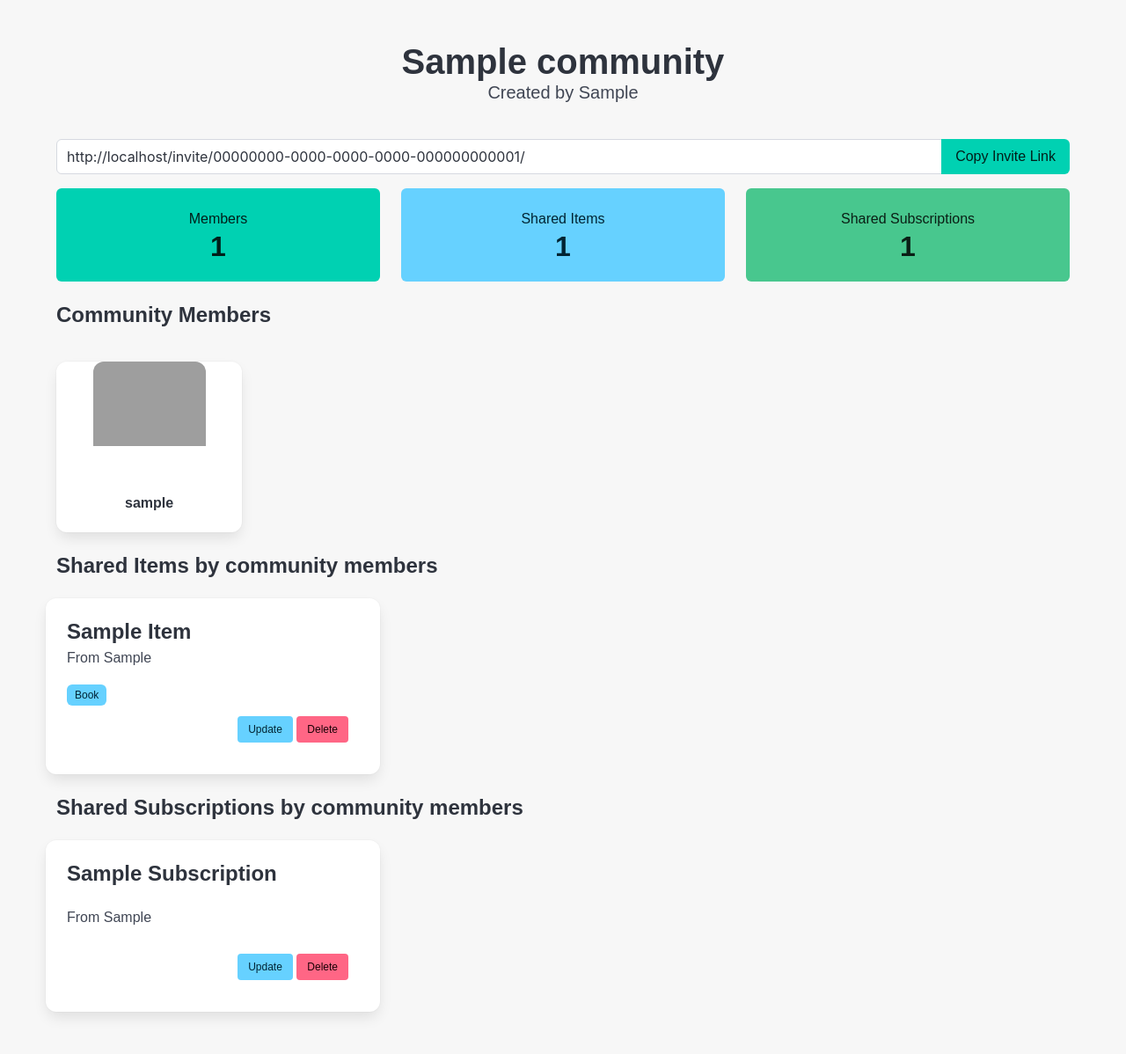
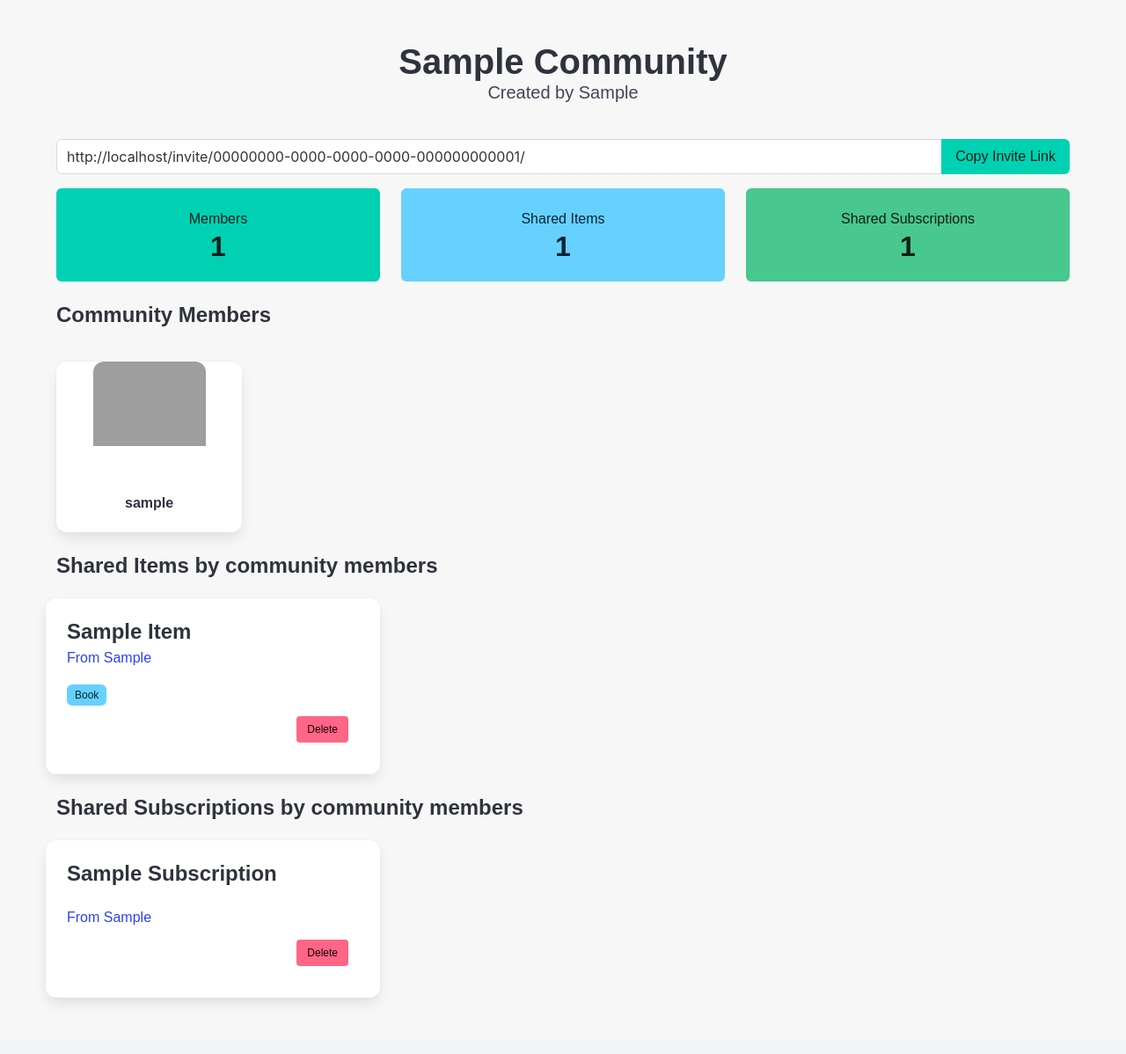
Before and after one commit to musadiqpeerzada/closeknit, a Django app: page /communities/1 in a window 1280 px wide. Shown: the part 58-1256 px from the top of the page at 88% size. After the commit the page ends 1197 px from the top, so only its background shows below. Run offline with Django 5.2, Linux system fonts and the light colour scheme; a user stored in the database is signed in; tables that the repository leaves empty hold one stand-in row (values such as "Sample post"); some libraries are stand-ins or nearby versions; some web fonts are replaced; grey boxes are pictures that could not be loaded.

Commit message:
make list items clickable

```diff
--- a/backend/templates/backend/_partials/item_listing.html
+++ b/backend/templates/backend/_partials/item_listing.html
@@ -1,5 +1,6 @@
 <div class="columns is-multiline">
     {% for item in items %}
+        <a href="{% url 'item_update' item.pk %}">
             <div class="column is-one-third pl-0">
                 <div class="card">
                     <div class="card-content">
@@ -10,9 +11,6 @@
                     </span>
                         {% if item.owner == user %}
                             <div class="column is-narrow has-text-right">
-                            <a href="{% url 'item_update' item.pk %}" class="button is-info is-small">
-                                Update
-                            </a>
                                 <a href="{% url 'item_delete' item.pk %}" class="button is-danger is-small">
                                     Delete
                                 </a>
@@ -21,5 +19,6 @@
                     </div>
                 </div>
             </div>
+        </a>
     {% endfor %}
 </div>
--- a/backend/templates/backend/_partials/subscription_listing.html
+++ b/backend/templates/backend/_partials/subscription_listing.html
@@ -1,5 +1,6 @@
 <div class="columns is-multiline">
     {% for subscription in subscriptions %}
+        <a href="{% url 'subscription_update' subscription.pk %}">
             <div class="column is-one-third pl-0">
                 <div class="card">
                     <div class="card-content">
@@ -7,10 +8,8 @@
                         <p>From <em>{{ subscription.owner | title }}</em></p>
                         {% if subscription.owner == user %}
                             <div class="column is-narrow has-text-right">
-                            <a href="{% url 'subscription_update' subscription.pk %}" class="button is-info is-small">
-                                Update
-                            </a>
-                            <a href="{% url 'subscription_delete' subscription.pk %}" class="button is-danger is-small">
+                                <a href="{% url 'subscription_delete' subscription.pk %}"
+                                   class="button is-danger is-small">
                                     Delete
                                 </a>
                             </div>
@@ -18,5 +17,6 @@
                     </div>
                 </div>
             </div>
+        </a>
     {% endfor %}
 </div>
--- a/backend/templates/backend/community/detail.html
+++ b/backend/templates/backend/community/detail.html
@@ -3,7 +3,7 @@
 {% block content %}
     <section class="section">
         <div class="container">
-            <h1 class="title is-2 has-text-centered">{{ community_name }}</h1>
+            <h1 class="title is-2 has-text-centered">{{ community_name|title }}</h1>
             <p class="subtitle has-text-centered">Created by {{ created_by|title }}</p>
 
             <section class="py-4">
```
Lines whose indentation alone changed are shown as unchanged.
